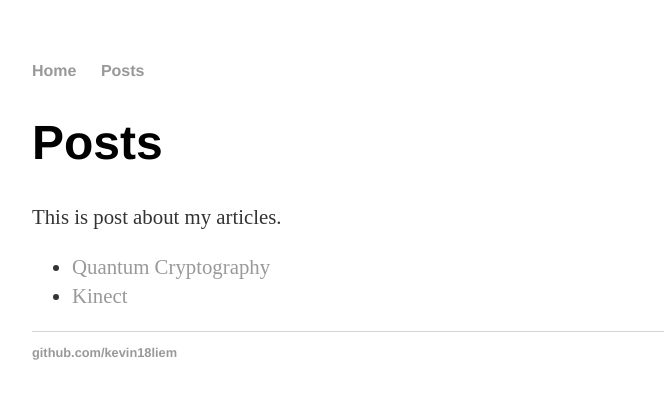
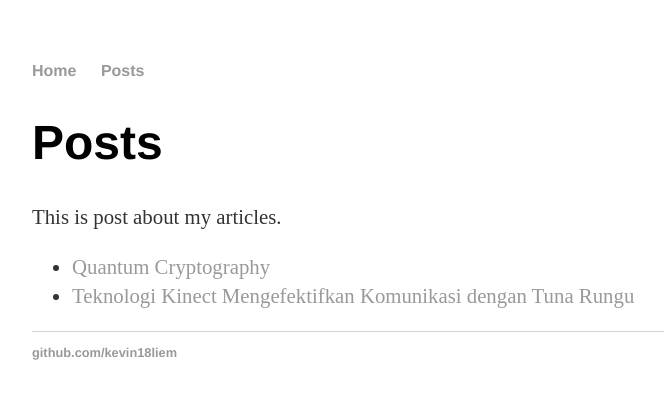
Before and after one commit to Kevin18liem/kevin18liem.github.io, a Jekyll site: the page built from posts/index.html, in a window 1280 px wide. Shown: the top 399 px of the page, without its empty margins (160-824 px from the left). Built offline with Jekyll 4.4.1, drawn with Linux system fonts in a browser that asks for light colours.

Commit message:
edit text

```diff
--- a/posts/index.html
+++ b/posts/index.html
@@ -8,6 +8,6 @@ title: Posts
 
 			<ul class="contacts">
 				<li><a href="/posts/QuantumCryptography">Quantum Cryptography</a></li>
-				<li><a href="/posts/Kinect"> Kinect</a></li>
+				<li><a href="/posts/Kinect"> Teknologi Kinect Mengefektifkan Komunikasi dengan Tuna Rungu</a></li>
 				</ul>
 		</div>
```
